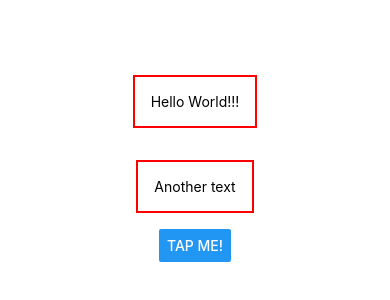
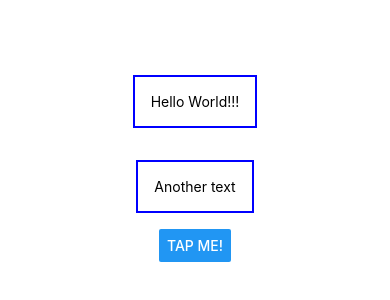
Before and after one commit to sdmhsn/academind-react-native, a React Native app in the folder RNCourse/: screen / in a window 390 px wide. Shown: the part 262-562 px from the top of the page. Built offline with nearby package versions, Linux system fonts and the light colour scheme.

Commit message:
Styling rn apps - Internal style

```diff
--- a/RNCourse/App.js
+++ b/RNCourse/App.js
@@ -5,9 +5,9 @@ export default function App() {
   return (
     <View style={styles.container}>
       <View>
-        <Text style={{ margin: 16, borderWidth: 2, borderColor: 'red', padding: 16 }}>Hello World!!!</Text>
+        <Text style={styles.dummyText}>Hello World!!!</Text>
       </View>
-      <Text style={{ margin: 16, borderWidth: 2, borderColor: 'red', padding: 16 }}>Another text</Text>
+      <Text style={styles.dummyText}>Another text</Text>
       <Button title='Tap me!' />
     </View>
   );
@@ -20,4 +20,10 @@ const styles = StyleSheet.create({
     alignItems: 'center',
     justifyContent: 'center',
   },
+  dummyText: {
+    margin: 16,
+    padding: 16,
+    borderWidth: 2,
+    borderColor: 'blue'
+  }
 });
```
